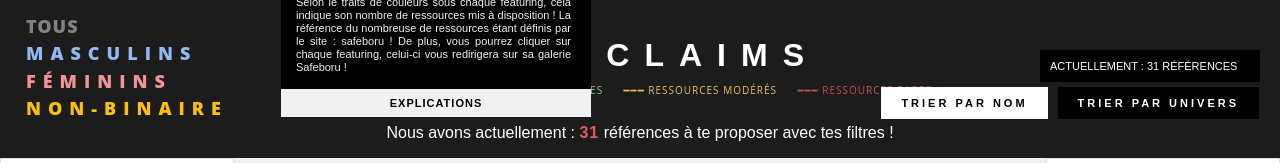
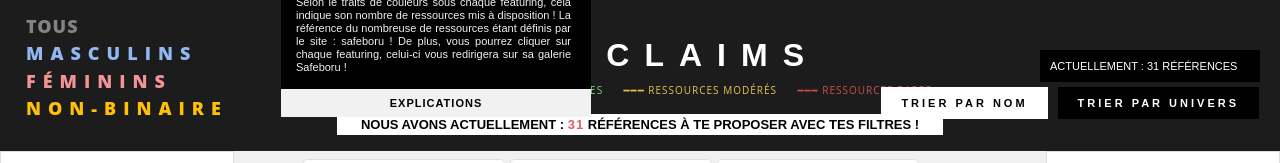
Before and after one commit to Absolya/FACECLAIM-DIRECTORY, a plain HTML site: page index.html in a window 1280 px wide. Shown: the top 163 px of the page. Drawn offline with nearby package versions, Linux system fonts and the light colour scheme.

Commit message:
Update style.css

```diff
--- a/style.css
+++ b/style.css
@@ -141,6 +141,21 @@ a:active {
             transition: transform 0.3s, box-shadow 0.3s;
         }
 
+		/* Counter display */
+.counter {
+     margin: auto;
+    font-size: 13px;
+    font-weight: bold;
+    text-transform: uppercase;
+    background: white;
+    width: 600px;
+    color: black;
+    padding: 3px;
+    margin-top: -10px;
+        }
+
+
+
 .filter-gender-header {
     display: flex;
     flex-direction: row;
@@ -214,7 +229,7 @@ a:active {
 
 .right-side-overflow {
     overflow: auto;
-    height: 400px;
+    height: 460px;
 }
 
 aside input {
@@ -310,7 +325,7 @@ aside input {
 main {
     flex: 1;
     padding: 0.5rem 4rem 0rem 4rem;
-    height: 768px;
+    height: 760px;
     overflow: auto;
 }
 
```
